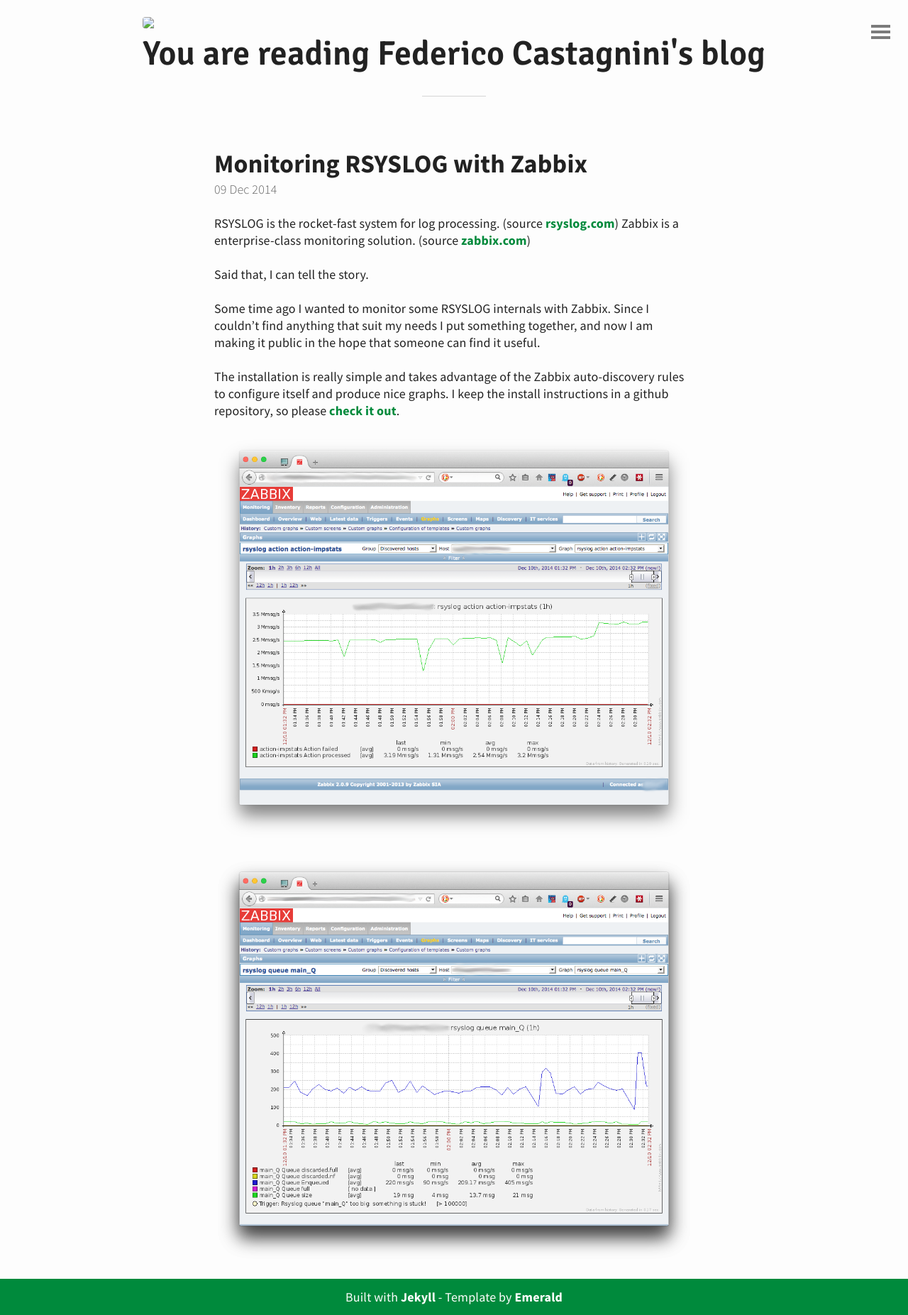
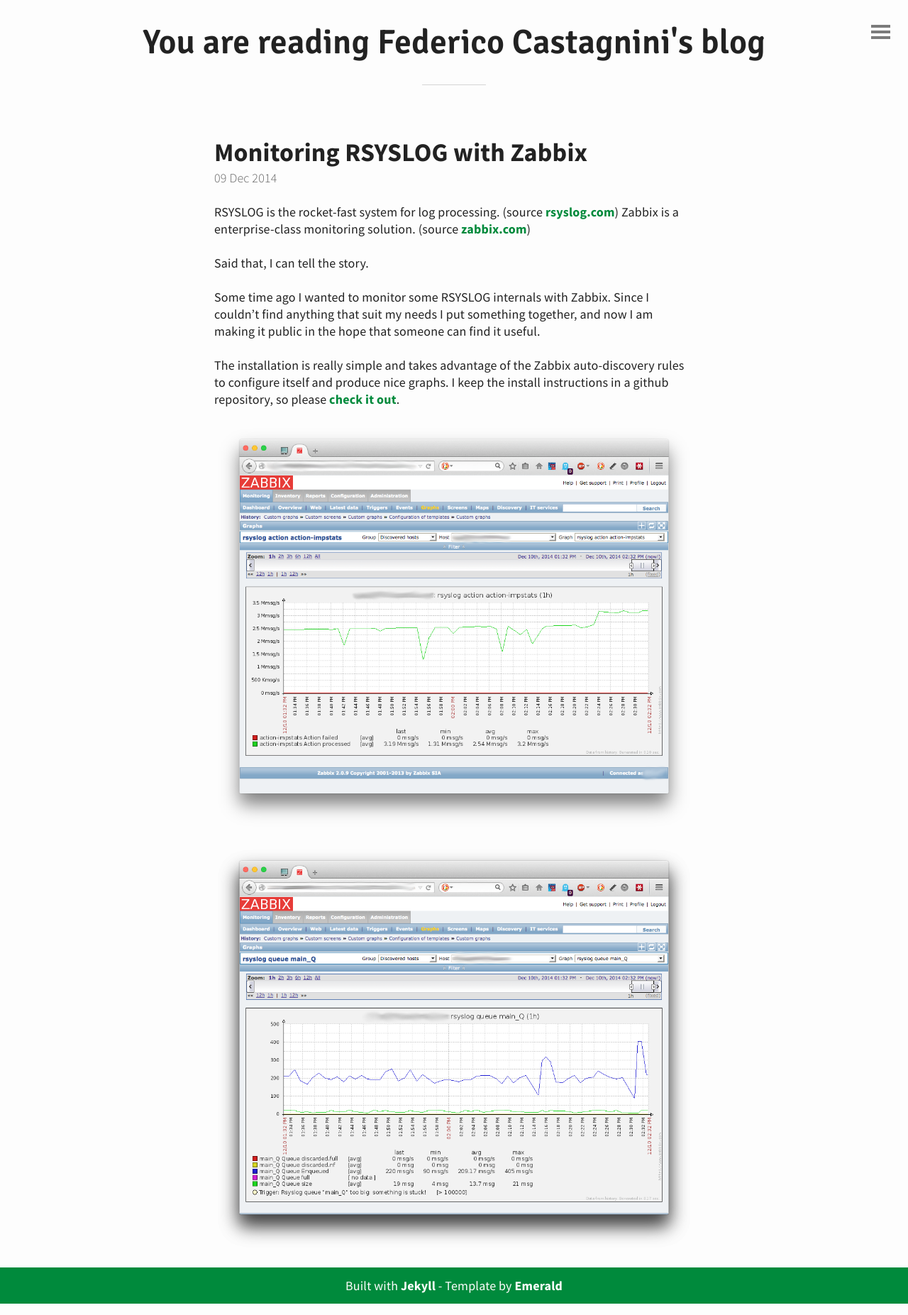
Before and after one commit to facastagnini/facastagnini.github.io, a Jekyll site: the page built from _posts/2014-12-09-Monitoring_RSYSLOG_with_Zabbix.md, in a window 1280 px wide. Shown: the whole page at 71% size. Built offline with Jekyll 4.4.1, drawn with Linux system fonts in a browser that asks for light colours.

Commit message:
fixing html proofer errors

```diff
--- a/_includes/head.html
+++ b/_includes/head.html
@@ -10,7 +10,8 @@
 	<link rel="stylesheet" href="{{ "css/main.css" | prepend: site.baseurl }}">
 	<link href='http://fonts.googleapis.com/css?family=Source+Sans+Pro:300,400,700,900,400italic%7CSignika:700,300,400,600' rel='stylesheet' type='text/css'>
 
-	<!-- RSS -->
+	<!-- RSS
 	<link href="/atom.xml" type="application/atom+xml" rel="alternate" title="ATOM Feed" />
+  -->
 
 </head>
--- a/_includes/header.html
+++ b/_includes/header.html
@@ -1,6 +1,6 @@
 <header id="header">
 	<a href="{{ site.baseurl }}">
-		<img src="/assets/{{ site.author.bitcoin_address }}.svg">
+    <!--- <img src="/assets/{{ site.author.bitcoin_address }}.svg"> -->
 	  <h1>{{ site.title }}</h1>
 	</a>
 </header>
--- a/_posts/2014-12-09-Monitoring_RSYSLOG_with_Zabbix.md
+++ b/_posts/2014-12-09-Monitoring_RSYSLOG_with_Zabbix.md
@@ -5,7 +5,7 @@
 - monitoring
 ---
 
-RSYSLOG is the rocket-fast system for log processing. (source [rsyslog.com](http://www.rsyslog.com/}))
+RSYSLOG is the rocket-fast system for log processing. (source [rsyslog.com](http://www.rsyslog.com/))
 Zabbix is a enterprise-class monitoring solution. (source [zabbix.com](http://www.zabbix.com/))
 
 Said that, I can tell the story.
```
Also changed, not shown: 1 other file.
